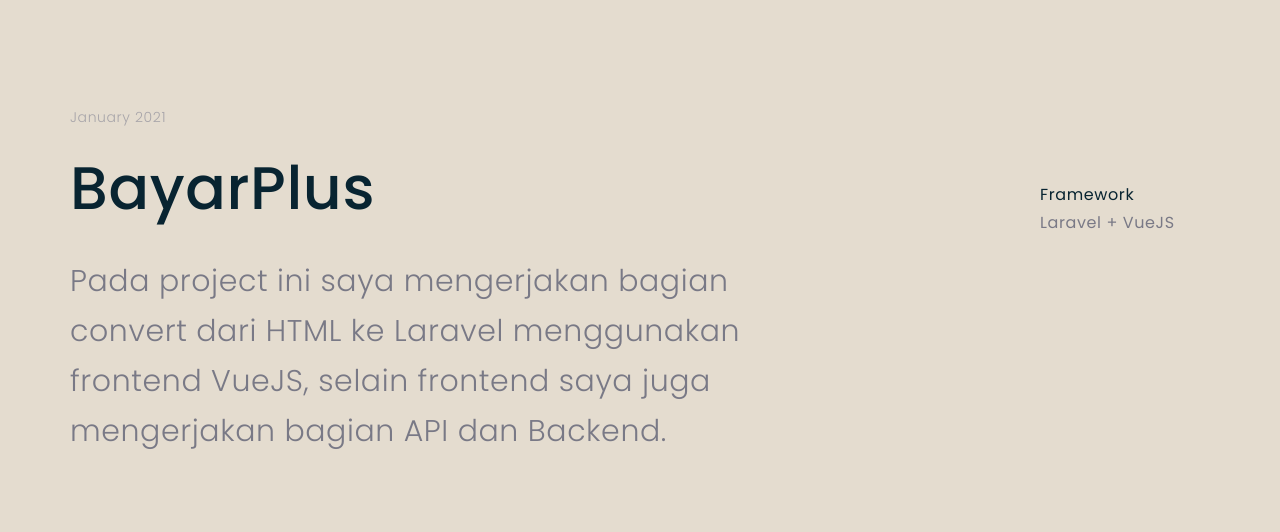
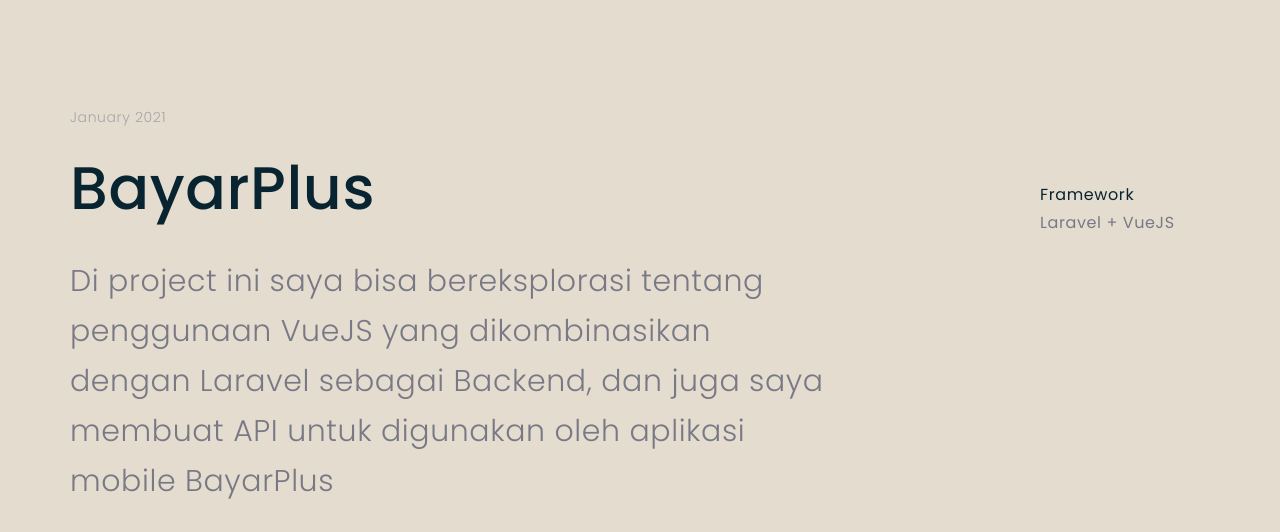
Before and after one commit to cwicaksono/cwicaksono.github.io, a Jekyll site: the page built from index.html, in a window 1280 px wide and 900 px high, scrolled down 1863 px, cut to the strip 0-532 px from the top of the window. Built offline with Jekyll 4.4.1, drawn with Linux system fonts in a browser that asks for light colours; nearby versions of some CDN libraries; Markdown is read by kramdown in place of the engine named in the settings; the list of posts is cut into pages by our own code.

Commit message:
Update about.html

```diff
--- a/_includes/about.html
+++ b/_includes/about.html
@@ -55,8 +55,10 @@
         <div class="row">
             <div class="col-sm-12 col-lg-10 journalbox">
                 <div class="journal-title marginbottom30 black">BayarPlus</div>
-                <div class="journal-story grey">Pada project ini saya mengerjakan bagian convert dari HTML ke Laravel
-                    menggunakan frontend VueJS, selain frontend saya juga mengerjakan bagian API dan Backend.</div>
+                <div class="journal-story grey">
+                    Di project ini saya bisa bereksplorasi tentang penggunaan VueJS yang dikombinasikan dengan Laravel sebagai Backend,
+                    dan juga saya membuat API untuk digunakan oleh aplikasi mobile BayarPlus
+                </div>
             </div>
             <div class="col-sm-12 col-lg-2">
                 <div class="row">
```
